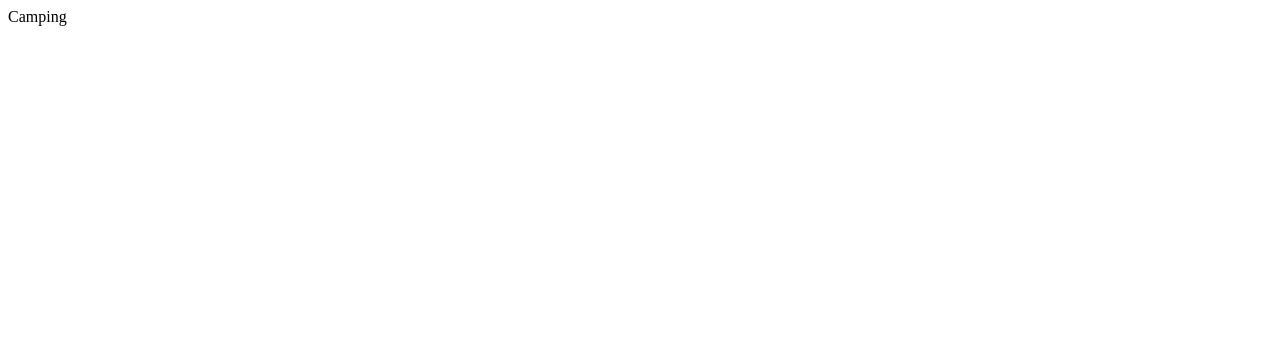
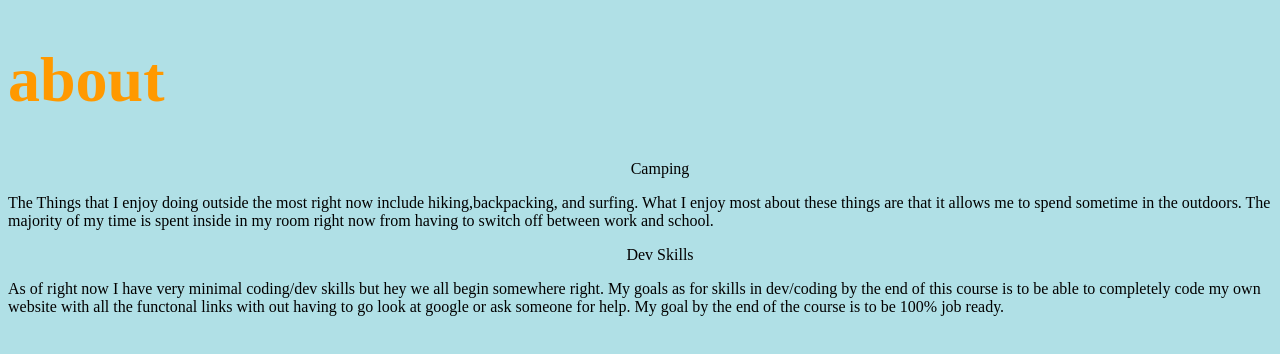
Before and after one commit to jnett93/personal_website, a plain HTML site: page about.html in a window 1280 px wide. Drawn offline with Linux system fonts and the light colour scheme.

Commit message:
Update about.html

```diff
--- a/about.html
+++ b/about.html
@@ -1 +1,26 @@
-Camping
+<!DOCTYPE html>
+<html>
+<head>
+<style>
+body {background-color: powderblue;}
+h1   {color: rgb(255, 153, 0);}
+p    {color: rgb(2, 1, 0);}
+</style>
+</head>
+<body>
+
+    <h1 style="font-size:4em; "> about </h1>
+<ul>
+    <p style="text-align:center;">Camping</p>
+</ul>
+
+        The Things that I enjoy doing outside the most right now include hiking,backpacking, and surfing. What I enjoy most about these things are that it allows me to spend sometime in the outdoors. The majority of my time is spent inside in my room right now from having to switch off between work and school.
+</ul>
+
+</body>
+<ul>
+    <p style="text-align:center;">Dev Skills</p>
+</ul>
+<p>
+    As of right now I have very minimal coding/dev skills but hey we all begin somewhere right. My goals as for skills in dev/coding by the end of this course is to be able to completely code my own website with all the functonal links with out having to go look at google or ask someone for help. My goal by the end of the course is to be 100% job ready.
+</p>
```
